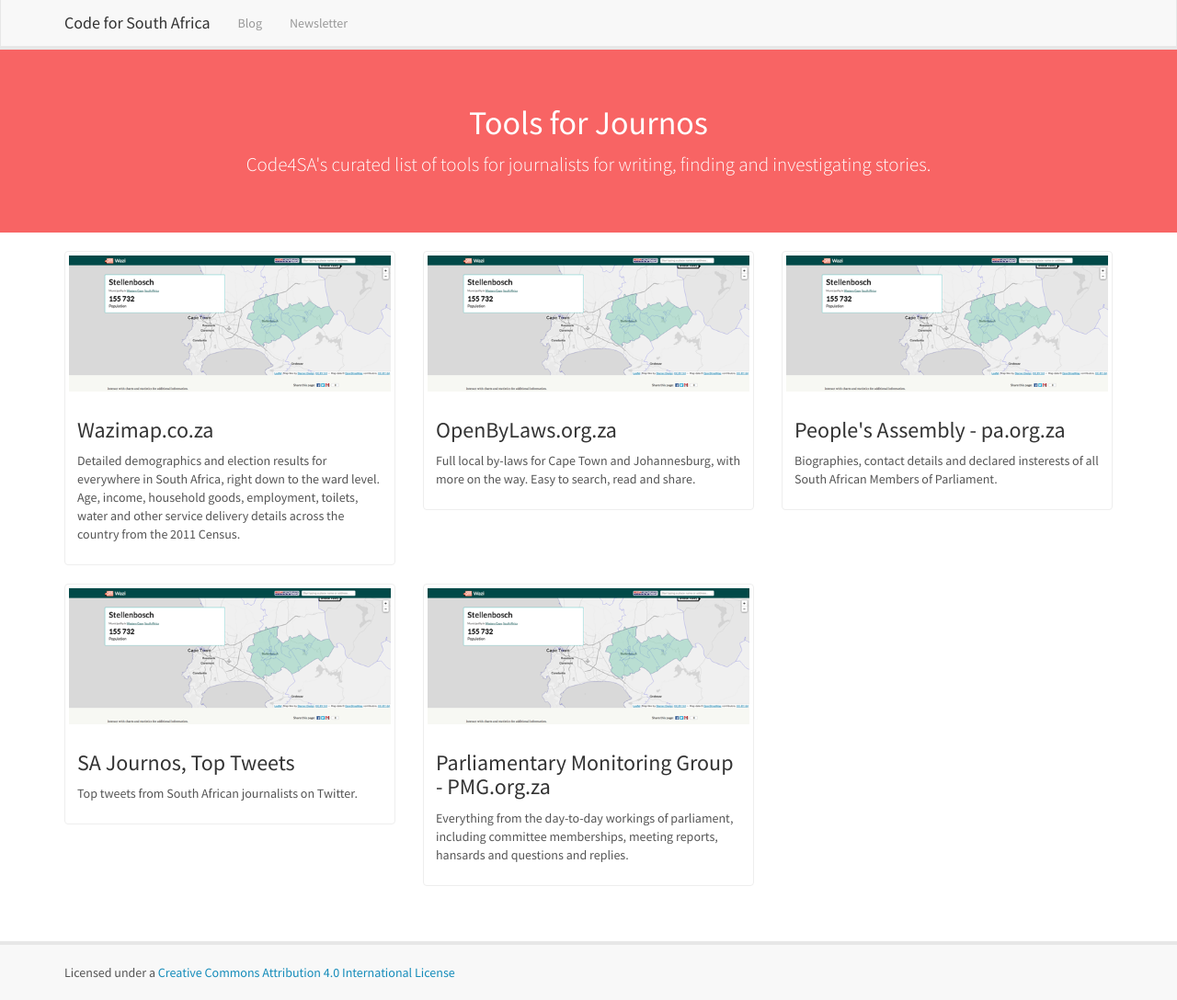
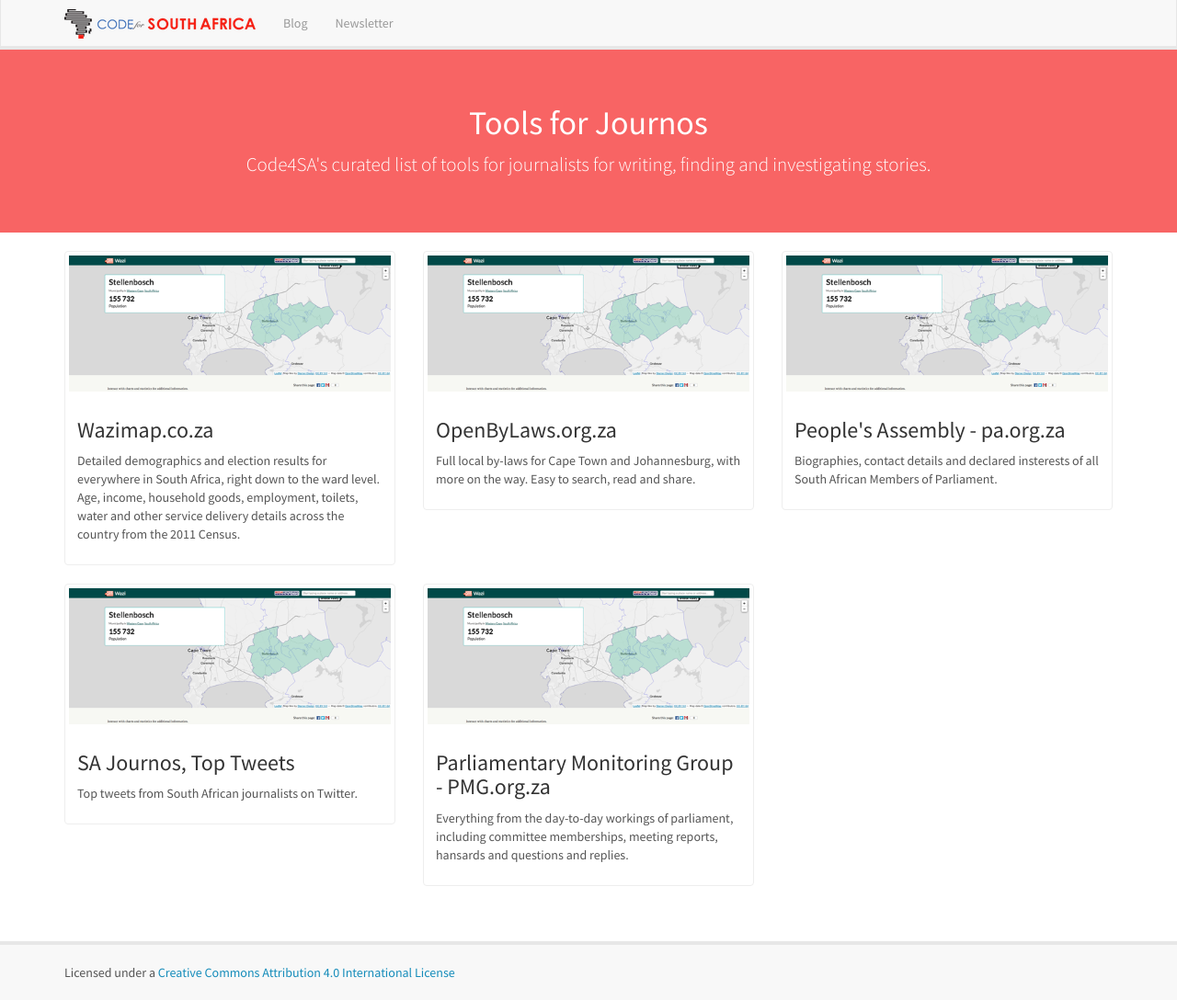
Before and after one commit to Code4SA/old-code4sa.github.io, a Jekyll site: the page built from journos/index.html, in a window 1280 px wide. Shown: the whole page at 92% size. Built offline with Jekyll 4.4.1, drawn with Linux system fonts in a browser that asks for light colours; nearby versions of some CDN libraries; Markdown is read by kramdown in place of the engine named in the settings.

Commit message:
Horizontal logo

```diff
--- a/_layouts/new.html
+++ b/_layouts/new.html
@@ -28,7 +28,9 @@
               <span class="icon-bar"></span>
               <span class="icon-bar"></span>
             </button>
-            <a class="navbar-brand" href="/">Code for South Africa</a>
+            <a class="navbar-brand" href="/">
+              <img src="/img/logo-horizontal.png" alt="Code for South Africa"></a>
+            </a>
           </div>
           <div id="navbar" class="navbar-collapse collapse">
             <ul class="nav navbar-nav">
--- a/css/code4sa.css
+++ b/css/code4sa.css
@@ -1,5 +1,9 @@
 .navbar {
   margin-bottom: 0px;
+}
+
+.navbar > .container .navbar-brand {
+  padding: 10px 15px;
 }
 
 .wide-banner {
```
Also changed, not shown: img/logo-horizontal.png (added).
